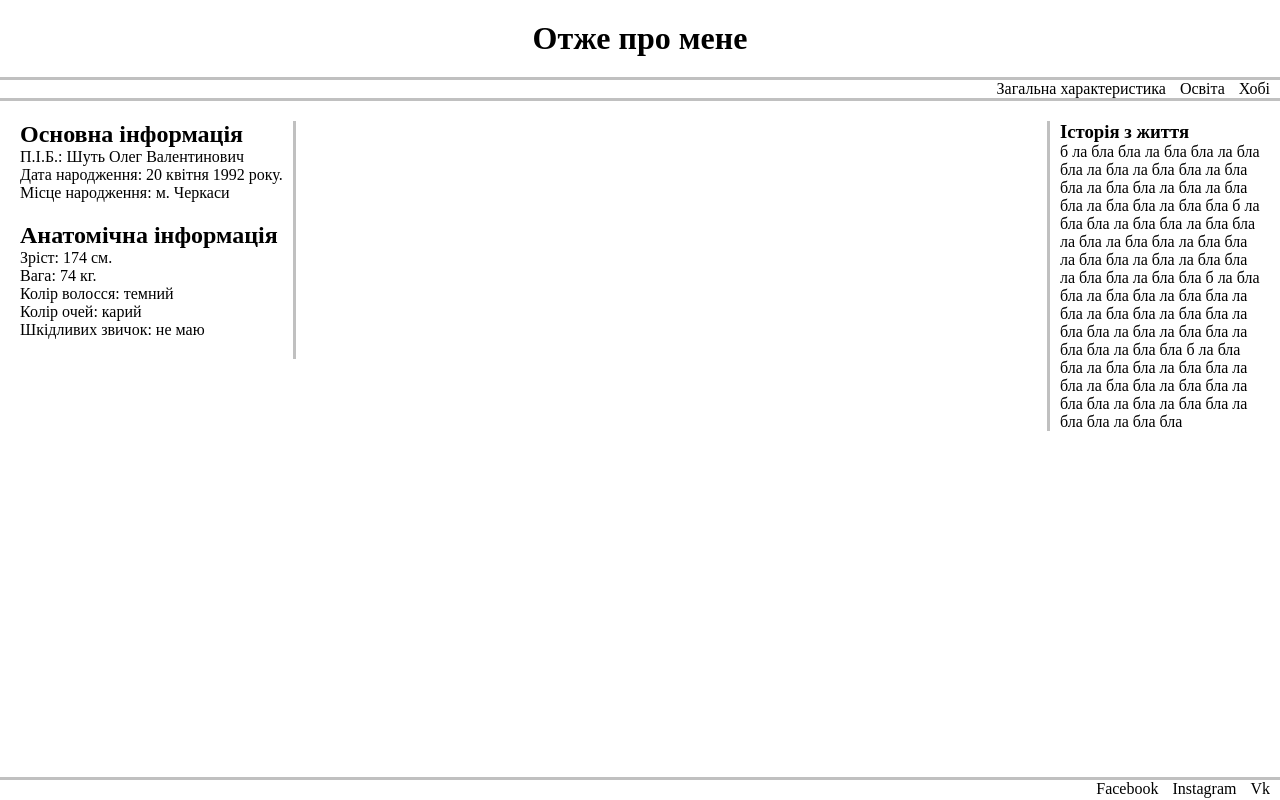
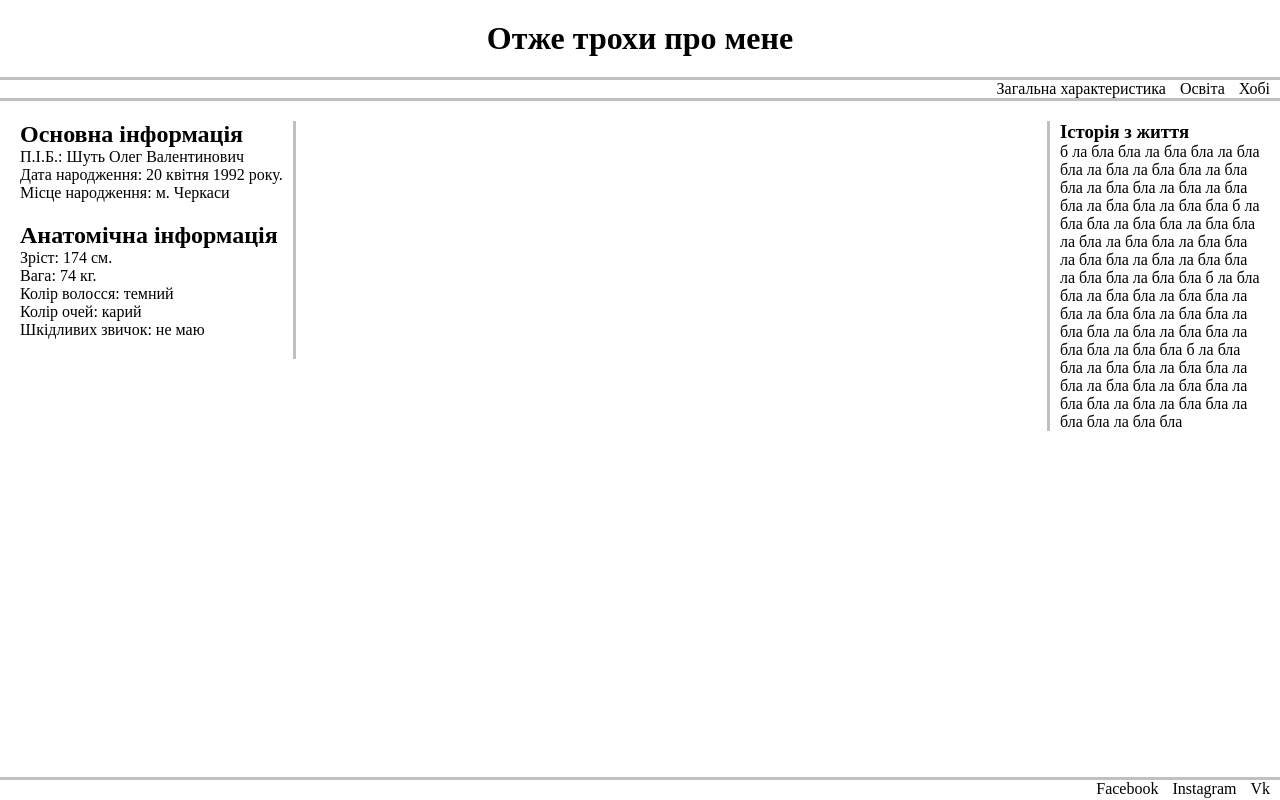
Before and after one commit to D-R-E-D/GeekHub, a plain HTML site: page index.html in a window 1280 px wide. Drawn offline with Linux system fonts and the light colour scheme.

Commit message:
changed html

```diff
--- a/index.html
+++ b/index.html
@@ -11,7 +11,7 @@
     <div class="wrapper">
         <div class="content">
             <header>
-                <h1>Отже про мене</h1>
+                <h1>Отже трохи про мене</h1>
             </header>
             <nav>
                 <ul>
```
